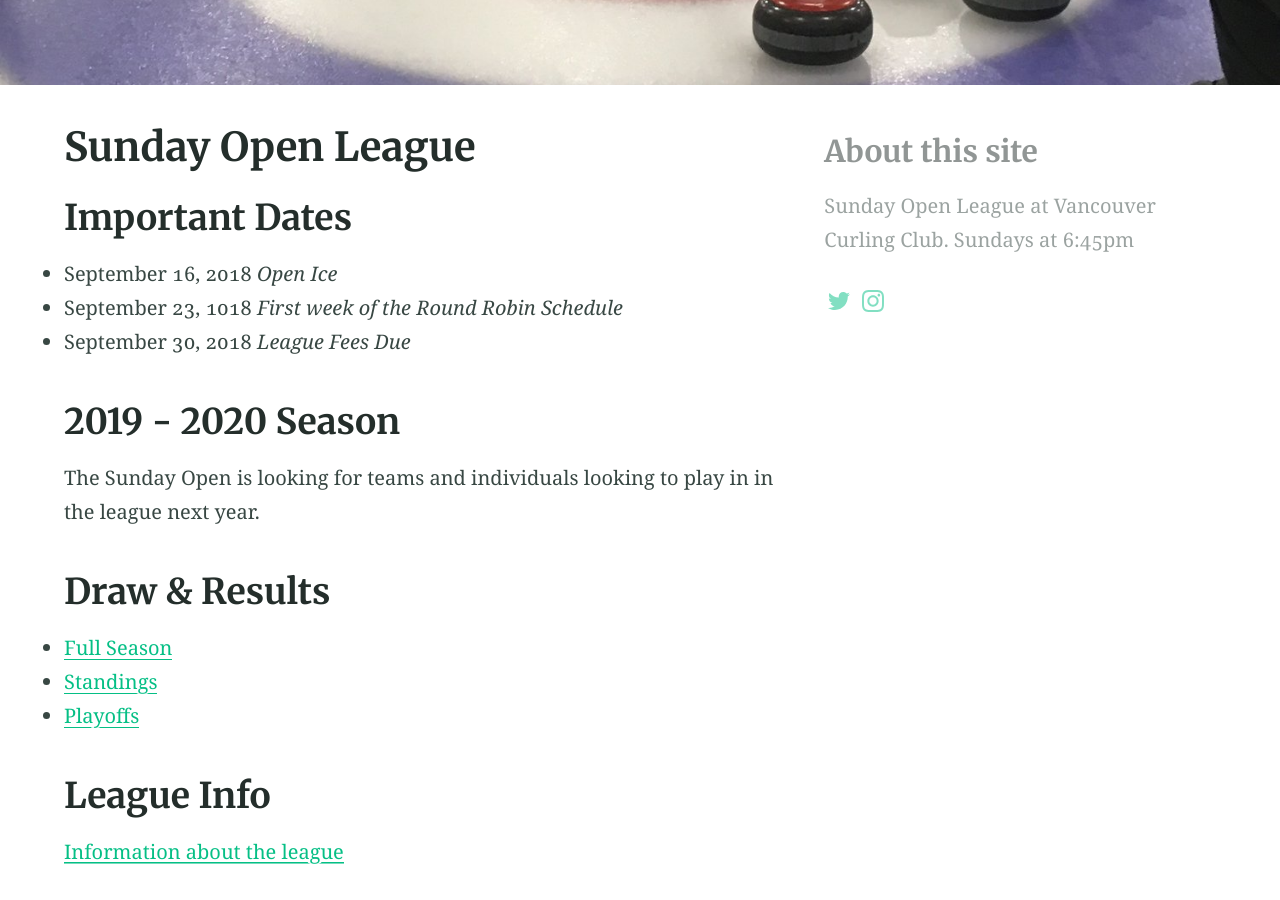
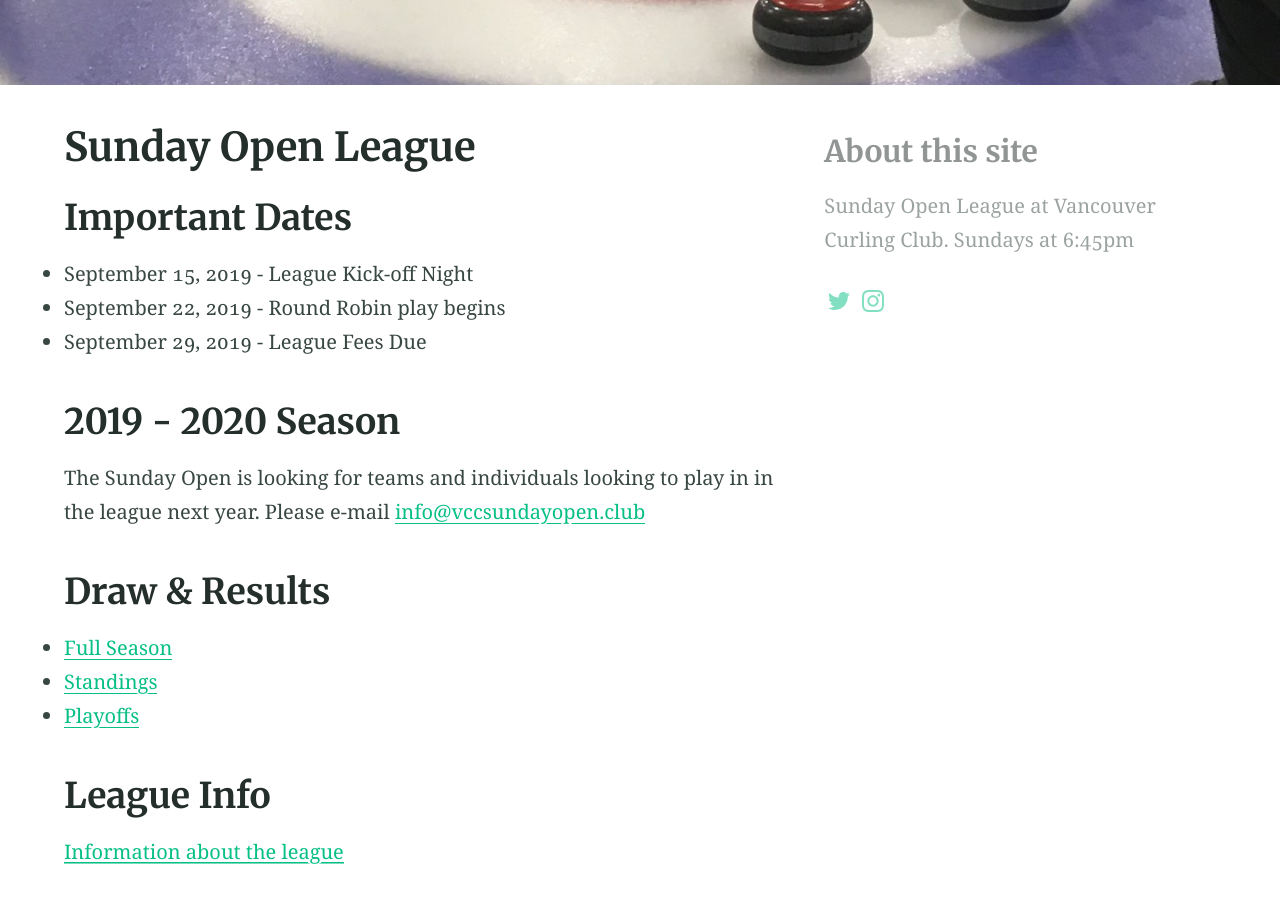
Before and after one commit to adsgray/testsite, a Jekyll site: the page built from index.md, in a window 1280 px wide and 900 px high, scrolled down 339 px. Built offline with Jekyll 4.4.1, drawn with Linux system fonts in a browser that asks for light colours.

Commit message:
Update index.md

```diff
--- a/index.md
+++ b/index.md
@@ -6,12 +6,12 @@ layout: page
 aside: true
 ---
 ## Important Dates
-* September 16, 2018 *Open Ice*
-* September 23, 1018 *First week of the Round Robin Schedule*
-* September 30, 2018 *League Fees Due*
+* September 15, 2019 - League Kick-off Night
+* September 22, 2019 - Round Robin play begins
+* September 29, 2019 - League Fees Due
 
 ## 2019 - 2020 Season
-The Sunday Open is looking for teams and individuals looking to play in in the league next year.
+The Sunday Open is looking for teams and individuals looking to play in in the league next year. Please e-mail [info@vccsundayopen.club](mailto:info@vccsundayopen.club)
 
 ## Draw & Results
 * [Full Season](seasondraw.html)
```
